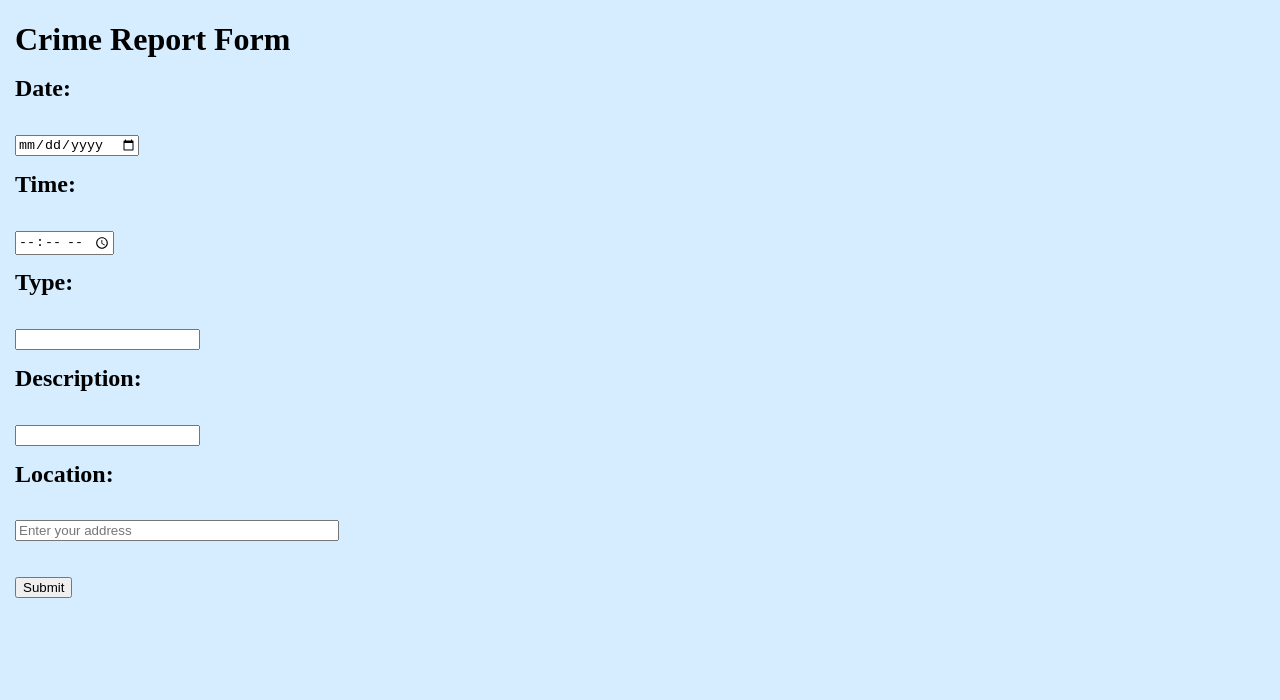
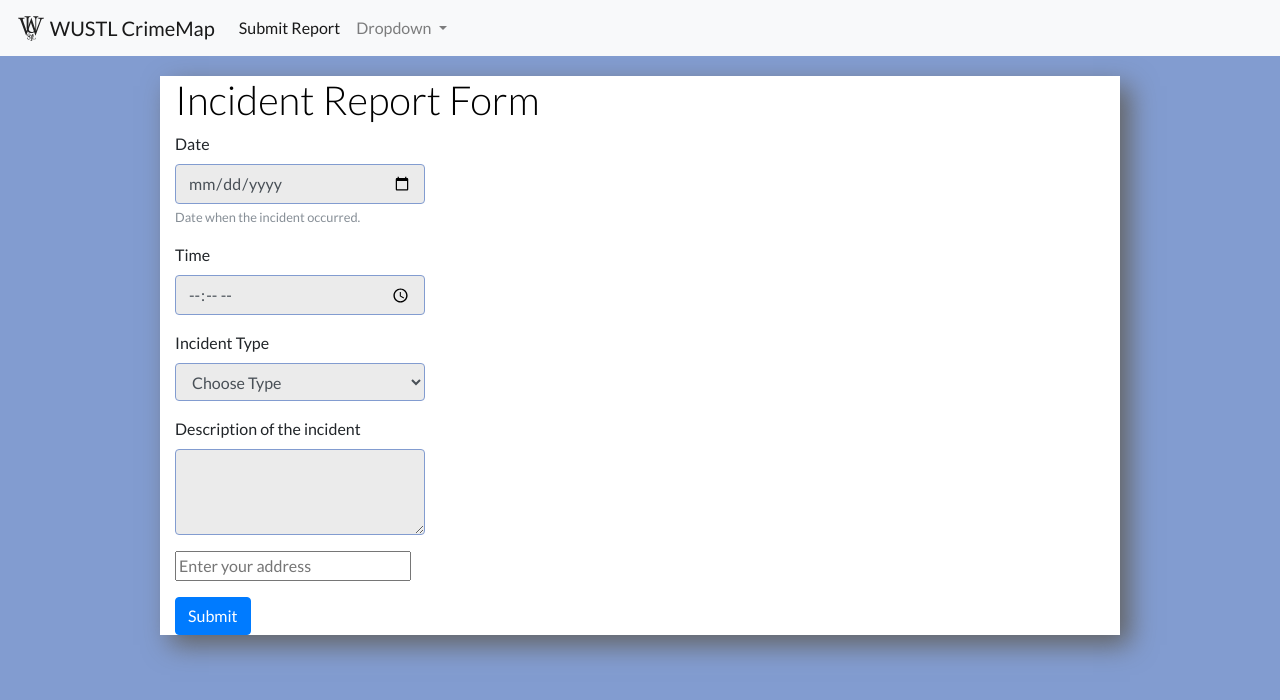
Before and after one commit to sblair12/CrimeHacks, a website: page public/geocode.html in a window 1280 px wide. Drawn offline with Linux system fonts and the light colour scheme; some packages are replaced by stand-ins of ours.

Commit message:
update form page

```diff
--- a/public/css/style.css
+++ b/public/css/style.css
@@ -1,7 +1,7 @@
 
 body {
   font-family: 'Lato', sans-serif;
-  background-color: #D0C6B2;
+  background-color: #829CD0;
 }
 
 h1 {
@@ -23,6 +23,7 @@ h2 {
 
 .form{
   display: inline-block;
+  padding-right: 5px;
 }
 
 .form-inline {
@@ -30,9 +31,13 @@ h2 {
 }
 
 .form-control {
-  background: #E2DDD1;
-  border: 1px solid #D49999;
+  background: #EBEBEB;
+  border: 1px solid #829CD0;
   width: 250px;
+}
+
+.form-group {
+  padding-right: 4px;
 }
 
 .form-group label {
@@ -58,40 +63,6 @@ h2 {
   margin-right: 5px;
 }
 
-
-
-/***************/
-/*  BAR CHART  */
-/***************/
-
-/*.bar {*/
-  /*fill: #8E7060;*/
-/*}*/
-
-/*.axis {*/
-  /*font: 10px sans-serif;*/
-  /*fill: #333;*/
-/*}*/
-
-/*.axis-title {*/
-  /*fill: #9C8B83;*/
-  /*font-size: 11px;*/
-/*}*/
-
-/*.axis path,*/
-/*.axis line {*/
-  /*fill: none;*/
-  /*stroke: #333;*/
-  /*shape-rendering: crispEdges;*/
-/*}*/
-
-/*.x-axis {*/
-  /*font-size: 12px;*/
-/*}*/
-
-/*.x-axis path {*/
-  /*display: none;*/
-/*}*/
 svg#canvas2{
   background-image: url(map.jpg);
 }
@@ -126,3 +97,13 @@ svg#canvas{
 #carouselExampleIndicators {
   margin-top: 10px;
 }
+#main {
+  box-shadow: 10px 10px 25px 0px rgba(99,99,99,1);
+  background-color: white;
+  width: 75%;
+  margin-left: auto;
+  margin-right: auto;
+}
+#locationField {
+  margin-bottom: 1rem;
+}
--- a/public/geocode.html
+++ b/public/geocode.html
@@ -1,17 +1,14 @@
 <!DOCTYPE html>
 <html>
 <head>
-    <title>Crime Report Form</title>
-    <meta name="viewport" content="initial-scale=1.0, user-scalable=no">
     <meta charset="utf-8">
-    <style>
-        html, body {
-            height: 100%;
-            margin: 0;
-            padding: 0;
-            background-color: #D5EDFF;
-        }
-    </style>
+    <meta name="description" content="">
+    <meta name="viewport" content="width=device-width, initial-scale=1">
+    <title>Incident Report Form</title>
+
+    <link rel="stylesheet" href="css/bootstrap.min.css">
+    <link rel="stylesheet" href="css/style.css">
+    <link href='https://fonts.googleapis.com/css?family=Lato:400,300,400italic,700' rel='stylesheet' type='text/css'>
     <link type="text/css" rel="stylesheet" href="https://fonts.googleapis.com/css?family=Roboto:300,400,500">
     <style>
         h1{
@@ -31,32 +28,103 @@
 </head>
 
 <body>
-<div id = "main">
-<h1>Crime Report Form</h1>
-<form onsubmit="submitter()">
-  <h2>Date: </h2>  <br>
-    <input id = "date" type="date" required/>
-    <br>
-    <h2>Time:</h2><br>
-    <input id = "time" type="time" required/>
-    <br>
-    <h2>Type:</h2><br>
-    <input id = "type" type ="text" name = "typeofcrime" required/>
-    <br>
-    <h2>Description:</h2><br>
-    <input id = "description" type="text" name = "description" required/>
-    <br>
-    <h2>Location:</h2> <br>
+<nav class="navbar navbar-expand-lg navbar-light bg-light">
+    <a class="navbar-brand" href="index.html">
+        <img src="washu.svg" width="30" height="30" class="d-inline-block align-top" alt="">
+        WUSTL CrimeMap
+    </a>
+    <button class="navbar-toggler" type="button" data-toggle="collapse" data-target="#navbarSupportedContent" aria-controls="navbarSupportedContent" aria-expanded="false" aria-label="Toggle navigation">
+        <span class="navbar-toggler-icon"></span>
+    </button>
+
+    <div class="collapse navbar-collapse" id="navbarSupportedContent">
+        <ul class="navbar-nav mr-auto">
+            <li class="nav-item active">
+                <a class="nav-link" href="geocode.html">Submit Report<span class="sr-only">(current)</span></a>
+            </li>
+            <li class="nav-item dropdown">
+                <a class="nav-link dropdown-toggle" href="#" id="navbarDropdown" role="button" data-toggle="dropdown" aria-haspopup="true" aria-expanded="false">
+                    Dropdown
+                </a>
+                <div class="dropdown-menu" aria-labelledby="navbarDropdown">
+                    <a class="dropdown-item" href="#">Action</a>
+                    <a class="dropdown-item" href="#">Another action</a>
+                    <div class="dropdown-divider"></div>
+                    <a class="dropdown-item" href="#">Something else here</a>
+                </div>
+            </li>
+        </ul>
+    </div>
+</nav>
+<div id="main">
+<h1>Incident Report Form</h1>
+    <form onsubmit=submitter()>
+        <div class="form-group">
+            <label for="inputDate">Date</label>
+            <input type="date" class="form-control" id="inputDate" aria-describedby="dateHelp" placeholder="Choose date">
+            <small id="dateHelp" class="form-text text-muted">Date when the incident occurred.</small>
+        </div>
+        <div class="form-group">
+            <label for="inputTime">Time</label>
+            <input type="time" class="form-control" id="inputTime" placeholder="Choose date">
+        </div>
+        <div class="form-group">
+            <label for="inputType">Incident Type</label>
+            <select class="form-control" id="inputType" required>
+                <option>Choose Type</option>
+                <option value= "burglary" >Burglary</option>
+                <option value= "theft" >Theft</option>
+                <option value= "assault" >Assault</option>
+                <option value= "carjacking" >Carjacking</option>
+                <option value= "sexual" >Sexual Violence</option>
+                <option value= "nonviolent" >Non-Violent</option>
+            </select>
+        </div>
+        <div class="form-group">
+            <label for="inputDescription">Description of the incident</label>
+            <textarea class="form-control" id="inputDescription" rows="3"></textarea>
+        </div>
         <div id="locationField" class = "formComplete">
             <input id="autocomplete"
                    placeholder="Enter your address"
                    onFocus="geolocate()"
                    type="text"/>
         </div>
-    <br><br>
-    <input type="submit" value = "Submit">
+        <button type="submit" value="Submit" class="btn btn-primary">Submit</button>
     </form>
+    <!--<form onsubmit="submitter()">-->
+      <!--<h2>Date: </h2>  <br>-->
+        <!--<div class="input-group date" data-provide="datepicker">-->
+            <!--<input id="date" type="text" class="form-control" required>-->
+            <!--<div class="input-group-addon">-->
+                <!--<span class="glyphicon glyphicon-th"></span>-->
+            <!--</div>-->
+        <!--</div>-->
+        <!--&lt;!&ndash;<input id = "date" type="date" required/>&ndash;&gt;-->
+        <!--<br>-->
+        <!--<h2>Time:</h2><br>-->
+        <!--<input id = "time" type="time" required/>-->
+        <!--<br>-->
+        <!--<h2>Type:</h2><br>-->
+        <!--<input id = "type" type ="text" name = "typeofcrime" required/>-->
+        <!--<br>-->
+        <!--<h2>Description:</h2><br>-->
+        <!--<input id = "description" type="text" name = "description" required/>-->
+        <!--<br>-->
+        <!--<h2>Location:</h2> <br>-->
+        <!--<div id="locationField" class = "formComplete">-->
+            <!--<input id="autocomplete"-->
+                   <!--placeholder="Enter your address"-->
+                   <!--onFocus="geolocate()"-->
+                   <!--type="text"/>-->
+        <!--</div>-->
+        <!--<br><br>-->
+        <!--<input type="submit" value = "Submit">-->
+    <!--</form>-->
 </div>
+<script src="js/jquery.min.js"></script>
+<script src="js/popper.min.js"></script>
+<script src="js/bootstrap.min.js"></script>
 <script type="text/javascript">
     var placeSearch, autocomplete;
     var lng;
@@ -101,14 +169,15 @@
 
     function submitter(){
         let data = {
-            date: document.getElementById("date").value,
-            time: document.getElementById("time").value,
-            type: document.getElementById("type").value,
-            description: document.getElementById("description").value,
-            location: document.getElementById("location").value,
+            date: document.getElementById("inputDate").value,
+            time: document.getElementById("inputTime").value,
+            type: document.getElementById("inputType").value,
+            description: document.getElementById("inputDescription").value,
+            location: document.getElementById("autocomplete").value,
             lng: lng,
             lat: lat
         };
+        console.log(data);
 
         fetch('/submitForm', {
             headers: {
@@ -117,9 +186,15 @@
             credentials: "same-origin",
             method: 'POST',
             body: JSON.stringify(data)
-        }).then((res) => res.json().then(response => {
-            alert(response.success);
-        })).catch((err)=> alert(err));
+        })
+            .then(res => res.json())
+            .then(json => {
+            console.log('json', json);
+            // alert(json.message);
+            if (json.success) {
+                console.log("submit success");
+            }
+        });
 
     }
 
--- a/server.js
+++ b/server.js
@@ -46,9 +46,10 @@ app.post('/submitForm', (req, res) => {
     type: req.body.type,
     description: req.body.description,
     lat: req.body.lat,
-    lng: req.body.lng,
+    lon: req.body.lng,
     gotLocation: false
   };
+  console.log(crimeData);
   Crime.create(crimeData, function(error, crime) {
     if (error) {
         console.log(error);
```
Also changed, not shown: public/index.html (+7 -7 lines), public/js/main.js (+23 -31 lines). Lines whose indentation alone changed are shown as unchanged.
